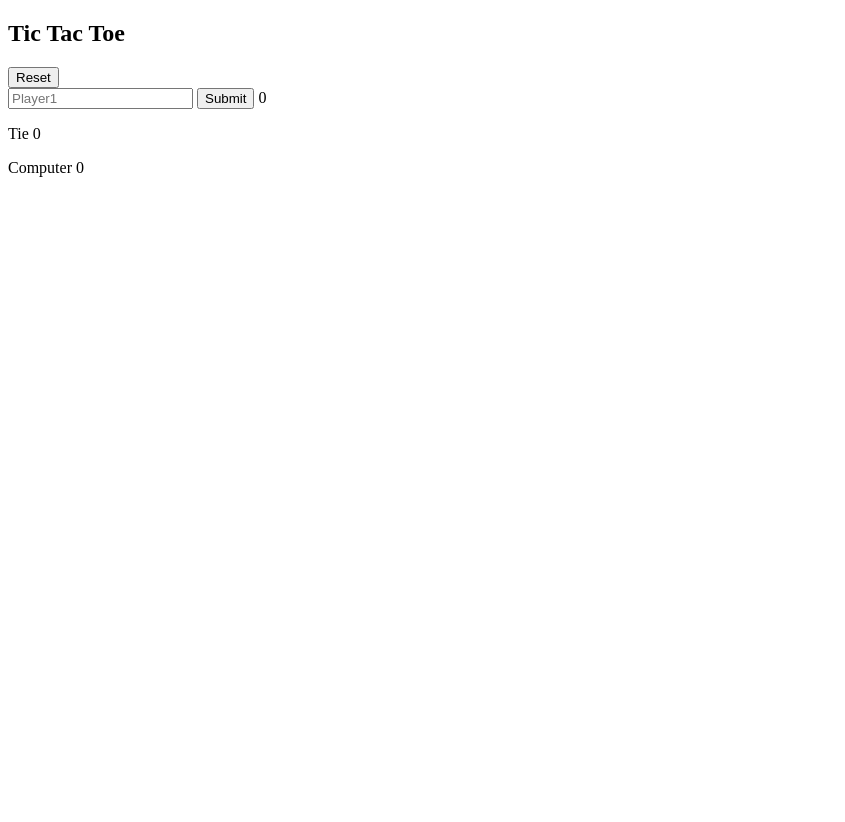
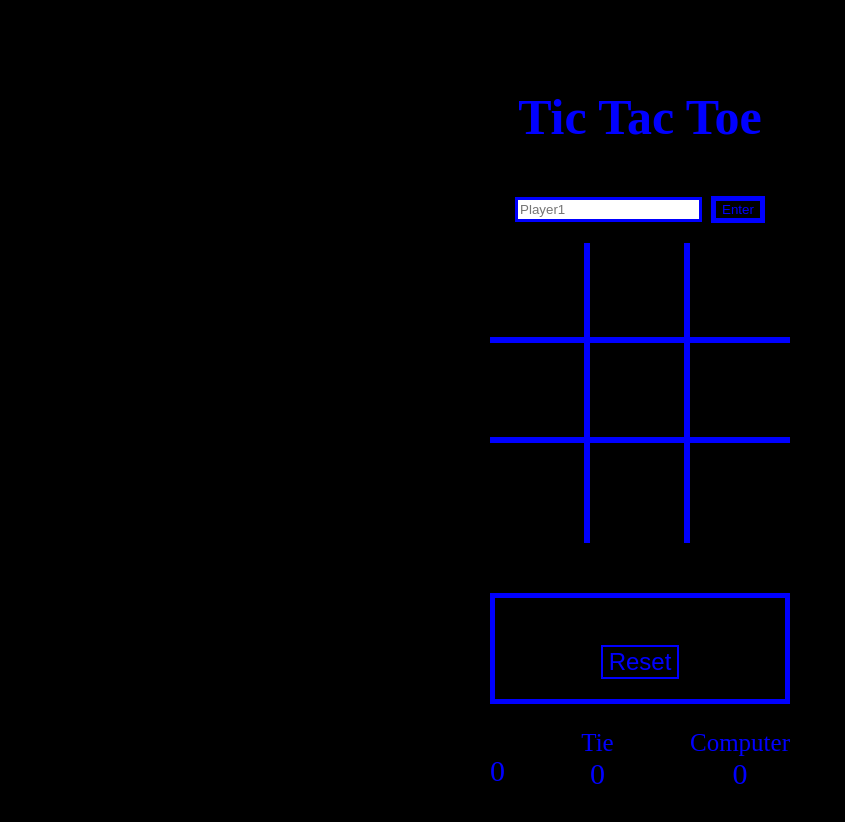
Before and after one commit to jmofrdao/ticTacToe, a plain HTML site: page index.html in a window 1280 px wide. Shown: the whole page, without its empty margins (0-845 px from the left). Before the commit the page ends 800 px from the top, so only its background shows below. Drawn offline with Linux system fonts and the light colour scheme.

Commit message:
added some js and css

```diff
--- a/app.js
+++ b/app.js
@@ -0,0 +1,34 @@
+let txt = document.getElementById("myText");
+let butn = document.getElementById("enter");
+let out = document.getElementById("output1");
+
+function fun1() {
+    out.innerHTML = txt.value
+}
+
+butn.addEventListener("click",fun1)
+
+let gameStatus = true;
+
+const gameDisplay = document.querySelector(".game-over-text")
+
+let currentPlayer = "X"
+
+const gameState = {
+    players: ['x', 'o'],
+    board: [
+      [null, null, null],
+      [null, null, null],
+      [null, null, null]
+    ]
+  }
+
+function boardClick (boxEvent) {
+    let boxClick = boxEvent.target
+
+let clickedCellIndex = parseInt(boxClick.getAttribute("date-cell-index"));
+
+if (gameState[boardClick] !== "" || !gameStatus) {
+    return;
+}
+}
--- a/index.html
+++ b/index.html
@@ -5,32 +5,39 @@
     <meta http-equiv="X-UA-Compatible" content="IE=edge">
     <meta name="viewport" content="width=device-width, initial-scale=1.0">
     <title>Tic-Tac-Toe</title>
-    <link rel="sylesheet" href="style.css"/>
-    <script src="./app.js"></script>
+    <link rel="stylesheet" href="style.css">
 </head>
 <body>
     <main class="background">
         <section class="tic">
             <h1>Tic Tac Toe</h1>
         </section>
-        <section class="container">
-            <div class="box"></div>
-            <div class="box"></div>
-            <div class="box"></div>
-            <div class="box"></div>
-            <div class="box"></div>
-            <div class="box"></div>
-            <div class="box"></div>
-            <div class="box"></div>
-            <div class="box"></div>
+        <section class="info">
+            <input type="text" placeholder="Player1" id="myText"> <button type="button" id="enter">Enter</button>
         </section>
-        <section class="displayAnnoucement"></section>
-        <section class="control">
-            <button id="reset">Reset</button>
+        <section>
+        <div class="board">
+            <div data-cell-index="0" class="box right-border bottom-border"></div>
+            <div data-cell-index="1" class="box right-border bottom-border"></div>
+            <div data-cell-index="2" class="box bottom-border"></div>
+            <div data-cell-index="3" class="box bottom-border right-border"></div>
+            <div data-cell-index="4" class="box bottom-border right-border"></div>
+            <div data-cell-index="5" class="box bottom-border"></div>
+            <div data-cell-index="6" class="box right-border"></div>
+            <div data-cell-index="7" class="box right-border"></div>
+            <div data-cell-index="8" class="box"></div>
+            <div id="hit" class="hit hit-row-1"></div>
+        </div>
+        </section>
+        <section>
+            <div class="game-over">
+                <h2 class="game-over-text"> </h2>
+                <button class="reset">Reset</button>
+            </div>
         </section>
         <section class="row">
-           <div class="scores p1">
-               <input type="text" placeholder="Player1"> <button class="submit">Submit</button>
+           <div class="scoresP1">
+               <p class="output" id ="output1"></p>
                <span class="score">0<span>
             </div>
             <div>
@@ -41,11 +48,11 @@
             <div>
                <p class="computer" >
                    <span class="comp">Computer</span>
-                   <span class="compScore">0</span>
+                   <span class="score">0</span>
                </p>
             </div>
         </section>
     </main>
-
+  <script src="/app.js"></script>
 </body>
 </html>
--- a/style.css
+++ b/style.css
@@ -1,9 +1,119 @@
-html {
-    display: block;
-    box-sizing: border-box;
+body {
+    display: flex;
+    flex-direction: column;
+    align-items: center;
+    background-color: black;
+    color: blue;
 }
-body {
-    margin: 0;
+.board {
+    display: grid;
+    grid-template-columns: 100px 100px 100px;
+    grid-template-rows: 100px 100px 100px;
+    position: relative;
+}
+.box {
+    color: white;
+    font-size: 2em;
+    display: flex;
+    justify-content: center;
+    align-items: center;
+}
+.right-border {
+    border-right: .2em solid blue;
+}
+.bottom-border {
+    border-bottom: .2em solid blue;
+}
+/*.hit {
+    position: absolute;
+    background-color: red;
+}
+.hit-row-1 {
+width: 100%;
+height: 4px;
+top: 15%;
+}
+.hit-row-2 {
+    width: 100%;
+    height: 4px;
+    top: 48%;
+}
+.hit-row-3 {
+    width: 100%;
+    height: 4px;
+    top: 83%;
+}
+/.hit-column-1 {
+    width: 100%;
+    height: 4px;
+    top: 15%;
+} */
+.game-over {
+    text-align: center;
+    border: blue 5px solid;
+    padding: 20px;
+    margin-top: 50px;
+}
+h2 {
+    font-size: 2em;
+    margin-top: 0px;
+}
+.reset {
+    background-color: transparent;
+    color: blue;
+    border: blue 2px solid;
+    font-size: 1.5em;
+}
+.row {
+    display: flex;
+    flex-direction: row;
+    justify-content: space-between;
+}
+.computer {
+    display: flex;
+    flex-direction: column;
+    font-size: 25px;
+}
+.tie {
+    display: flex;
+    flex-direction: column;
+    font-size: 25px;
+}
+.scoresP1 {
+    display: flex;
+    flex-direction: column;
+    justify-content: center;
+    align-items: center;
+
+}
+.output {
+    color:blue;
+    font-size: 25px;
+}
+.score {
+    display: flex;
+    flex-grow: 1;
+    font-size: 30px;
+    justify-content: center;
+
+}
+#enter {
+    border: 5px solid blue;
+    color:blue;
     background-color: black;
-    color: whitesmoke;
 }
+.info {
+    margin-bottom: 20px;
+text-align: center;
+}
+#myText {
+    border: 3px solid blue;
+    margin-right: 5px;
+    padding: 2px;
+}
+h1 {
+    text-align: center;
+    font-size: 50px;
+    margin-top: 80px;
+    margin-bottom: 50px;
+}
```
